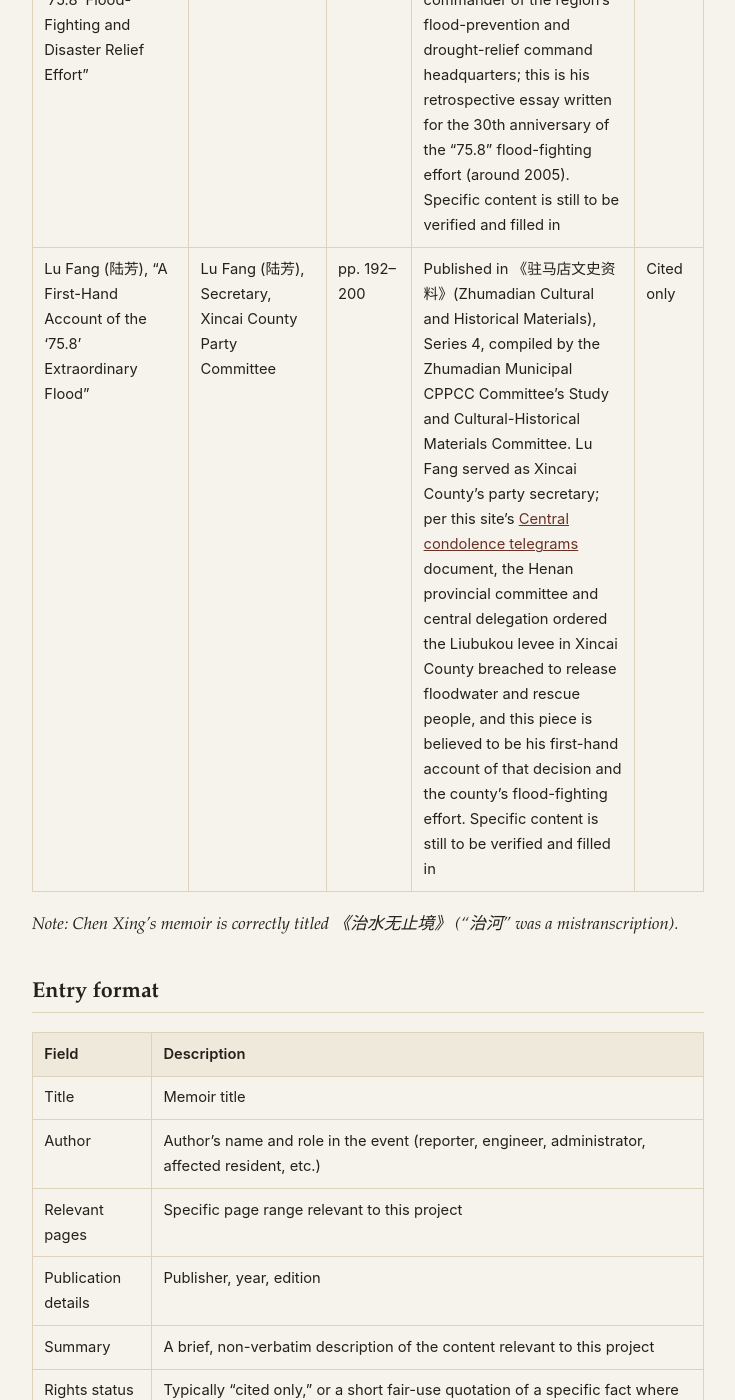
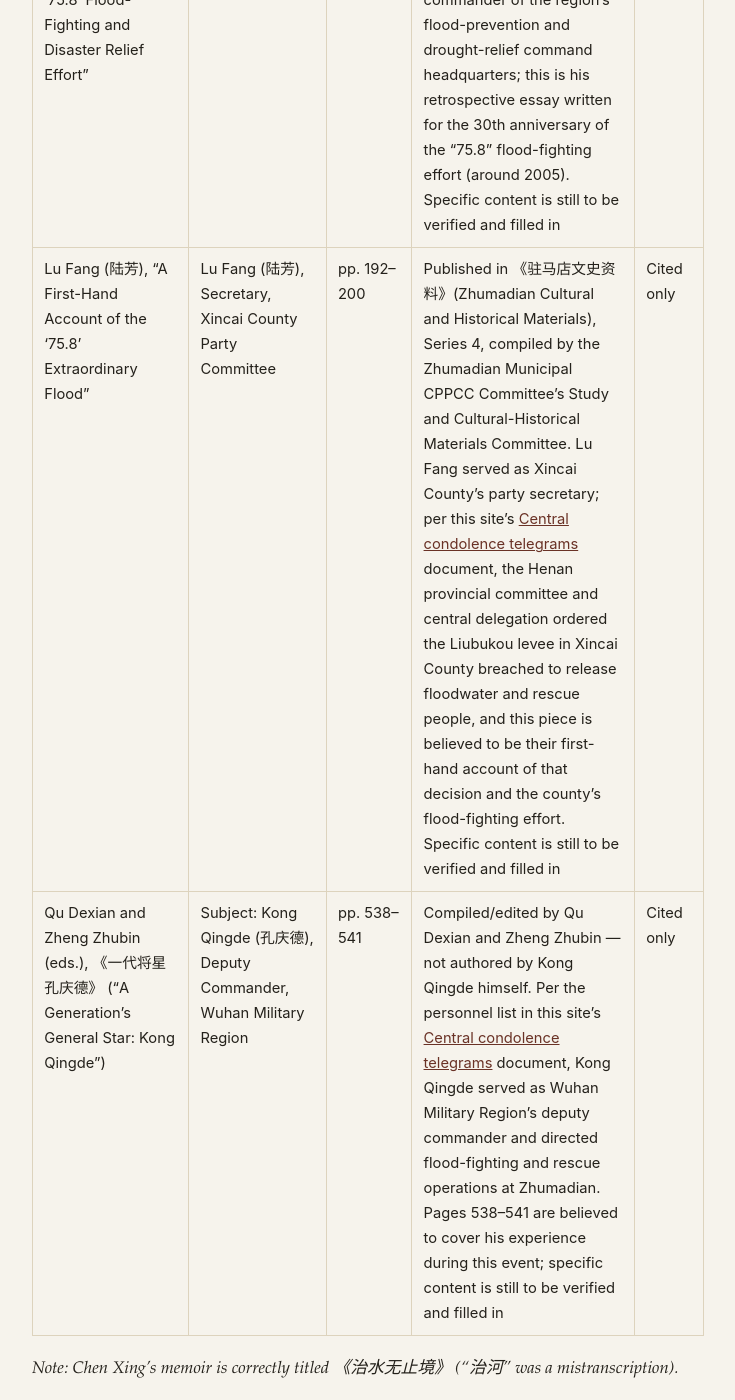
Before and after one commit to Banqiao758/Banqiao758.github.io, a Jekyll site: the page built from en/memoirs/published.md, in a window 1280 px wide and 1400 px high, scrolled down 1505 px. Shown: the whole window, without its empty margins (272-1007 px from the left). Built offline with Jekyll 4.4.1, drawn with Linux system fonts in a browser that asks for light colours.

Commit message:
Add Kong Qingde biography citation to Published Memoirs; fix pronoun
Adds 《一代将星孔庆德》(ed. Qu Dexian and Zheng Zhubin), pp. 538-541, as
a citation-only entry. Kong Qingde is independently confirmed as Wuhan
Military Region's deputy commander who directed flood-fighting operations
at Zhumadian per this site's Central condolence telegrams document. Notes
this is a compiled biography, not Kong Qingde's own writing. Also corrects
an unwarranted gendered pronoun in the Lu Fang entry (English) to "their"
since gender wasn't stated.

Co-Authored-By: Claude Sonnet 5 <noreply@anthropic.com>
Claude-Session: https://claude.ai/code/session_011K8hBuGivVWoMZaUZvczs4

```diff
--- a/en/memoirs/published.md
+++ b/en/memoirs/published.md
@@ -20,7 +20,8 @@ and brief descriptions only, not reproduced text — see
 | 《抹不掉的记忆：共和国重大事件纪实》 ("Memories That Cannot Be Erased: A Record of Major Events of the Republic") (Xinhua Publishing House, January 2008) | Zhang Guangyou (张广友), Xinhua News Agency correspondent | pp. 91&ndash;123 | Per the personnel list in this site's <a href="{{ '/en/archive/1975-central-condolence-telegrams/' | relative_url }}">Central condolence telegrams</a> document, Zhang Guangyou accompanied the central delegation to Zhumadian in August 1975 to cover the flood. Pages 91&ndash;123 are believed to cover his first-hand account; specific content is still to be verified and filled in | Cited only |
 | 《治水无止境》("Water Management Without End"), Chapter 7, "The '75.8' Extraordinary Flood Disaster" (China Water &amp; Power Press, June 2009) | Chen Xing (陈惺), Deputy Director and Chief Engineer, Henan Provincial Water Resources Department | pp. 88&ndash;108 | Per this site's <a href="{{ '/en/archive/1975-central-condolence-telegrams/' | relative_url }}">Central condolence telegrams</a> and <a href="{{ '/en/archive/1980-banqiao-shimantan-lessons-report/' | relative_url }}">1980 Banqiao/Shimantan lessons-learned report</a>, Chen Xing worked on-site during the disaster response and led the leadership group that produced the "75.8" lessons-learned investigation. Chapter 7 is believed to be his first-hand account and technical reflection on the event; specific content is still to be verified and filled in | Cited only |
 | Kong Fanbin (孔繁斌), "Taking Disaster as a Mirror to Learn Lessons for the Future &mdash; Commemorating the 30th Anniversary of the '75.8' Flood-Fighting and Disaster Relief Effort" | Kong Fanbin (孔繁斌), Deputy Commander, Zhumadian Region Flood Prevention and Drought Relief Command Headquarters | pp. 163&ndash;172 | Published in 《驻马店文史资料》(Zhumadian Cultural and Historical Materials), Series 4, compiled by the Zhumadian Municipal CPPCC Committee's Study and Cultural-Historical Materials Committee. Kong Fanbin served as deputy commander of the region's flood-prevention and drought-relief command headquarters; this is his retrospective essay written for the 30th anniversary of the "75.8" flood-fighting effort (around 2005). Specific content is still to be verified and filled in | Cited only |
-| Lu Fang (陆芳), "A First-Hand Account of the '75.8' Extraordinary Flood" | Lu Fang (陆芳), Secretary, Xincai County Party Committee | pp. 192&ndash;200 | Published in 《驻马店文史资料》(Zhumadian Cultural and Historical Materials), Series 4, compiled by the Zhumadian Municipal CPPCC Committee's Study and Cultural-Historical Materials Committee. Lu Fang served as Xincai County's party secretary; per this site's <a href="{{ '/en/archive/1975-central-condolence-telegrams/' | relative_url }}">Central condolence telegrams</a> document, the Henan provincial committee and central delegation ordered the Liubukou levee in Xincai County breached to release floodwater and rescue people, and this piece is believed to be his first-hand account of that decision and the county's flood-fighting effort. Specific content is still to be verified and filled in | Cited only |
+| Lu Fang (陆芳), "A First-Hand Account of the '75.8' Extraordinary Flood" | Lu Fang (陆芳), Secretary, Xincai County Party Committee | pp. 192&ndash;200 | Published in 《驻马店文史资料》(Zhumadian Cultural and Historical Materials), Series 4, compiled by the Zhumadian Municipal CPPCC Committee's Study and Cultural-Historical Materials Committee. Lu Fang served as Xincai County's party secretary; per this site's <a href="{{ '/en/archive/1975-central-condolence-telegrams/' | relative_url }}">Central condolence telegrams</a> document, the Henan provincial committee and central delegation ordered the Liubukou levee in Xincai County breached to release floodwater and rescue people, and this piece is believed to be their first-hand account of that decision and the county's flood-fighting effort. Specific content is still to be verified and filled in | Cited only |
+| Qu Dexian and Zheng Zhubin (eds.), 《一代将星孔庆德》 ("A Generation's General Star: Kong Qingde") | Subject: Kong Qingde (孔庆德), Deputy Commander, Wuhan Military Region | pp. 538&ndash;541 | Compiled/edited by Qu Dexian and Zheng Zhubin &mdash; not authored by Kong Qingde himself. Per the personnel list in this site's <a href="{{ '/en/archive/1975-central-condolence-telegrams/' | relative_url }}">Central condolence telegrams</a> document, Kong Qingde served as Wuhan Military Region's deputy commander and directed flood-fighting and rescue operations at Zhumadian. Pages 538&ndash;541 are believed to cover his experience during this event; specific content is still to be verified and filled in | Cited only |
 
 *Note: Chen Xing's memoir is correctly titled 《治水无止境》 ("治河" was a mistranscription).*
 
```
Also changed, not shown: memoirs/published.md (+1 -0 lines).
